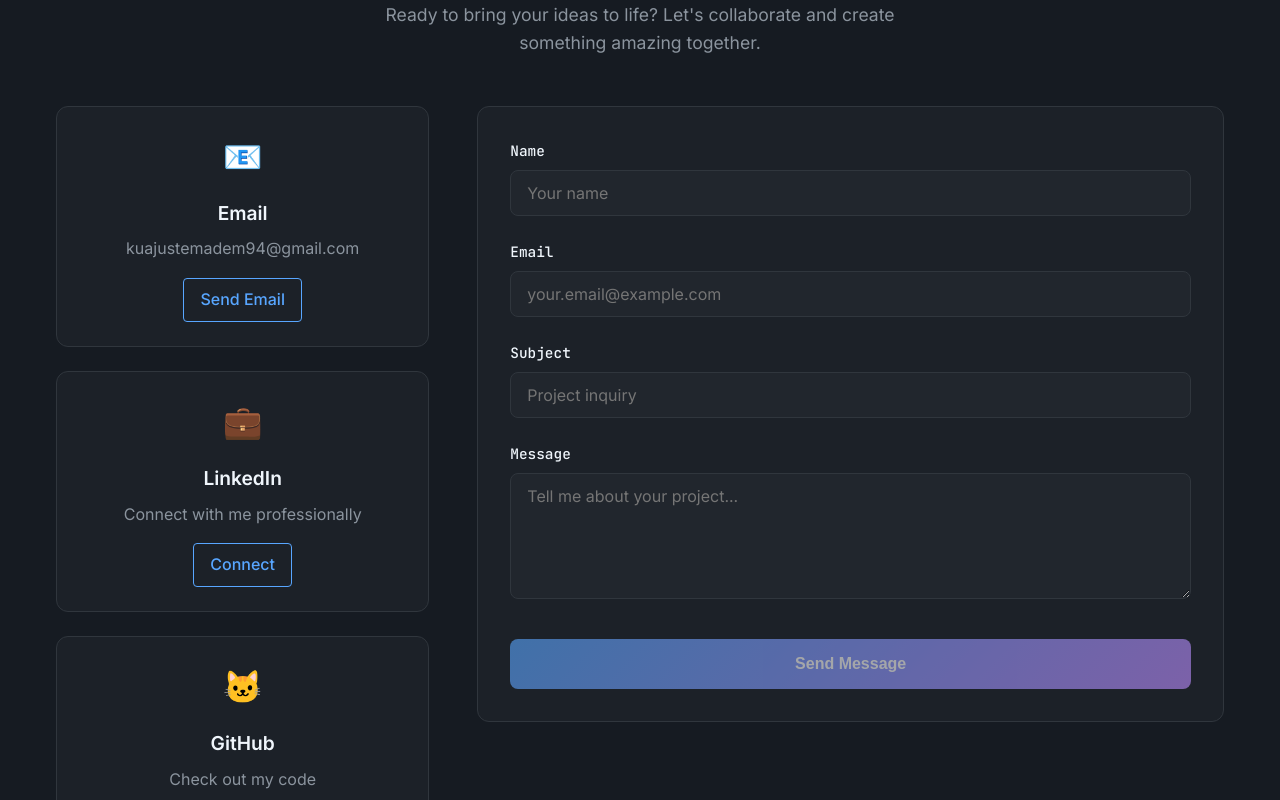
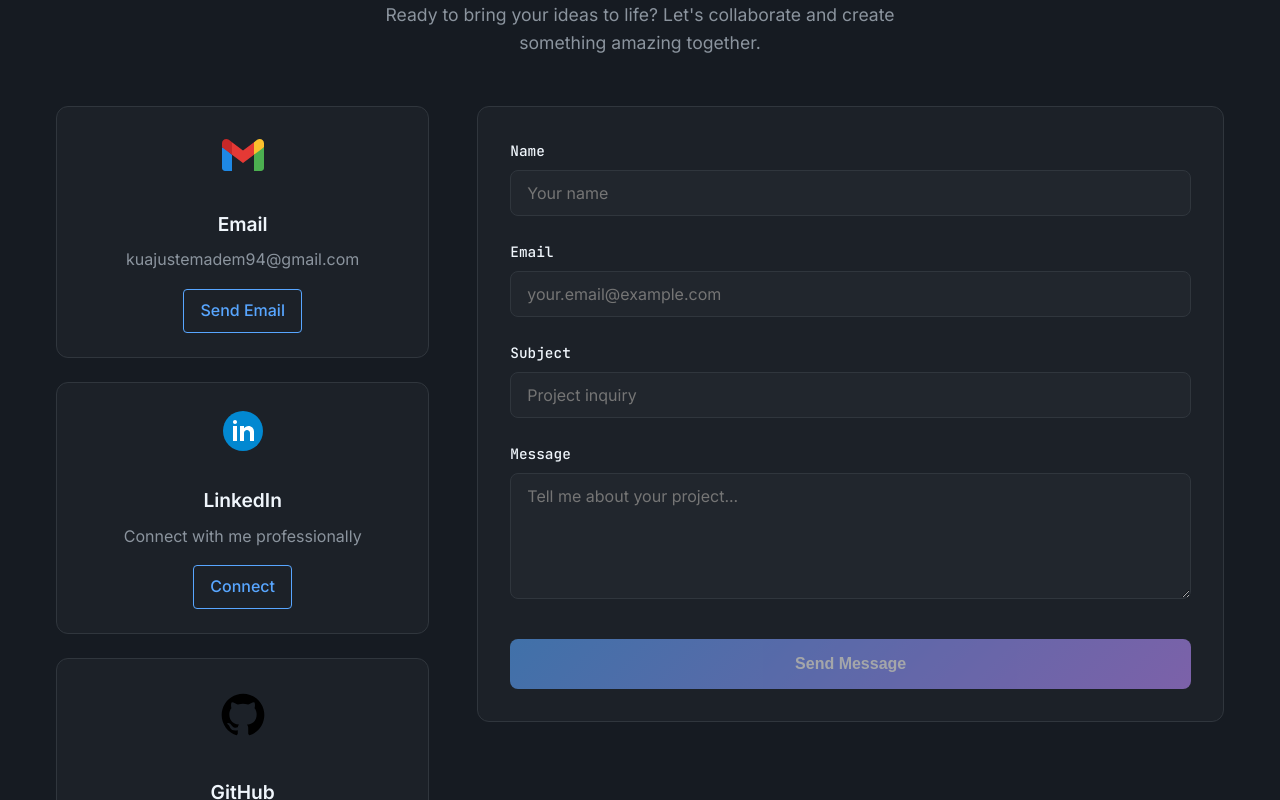
Before and after one commit to JustinEmadem/Celestialdev, an Angular app: page / in a window 1280 px wide. Shown: the part 3360-4160 px from the top of the page. Built offline with nearby package versions, Linux system fonts and the light colour scheme.

Commit message:
Edit contact logos

```diff
--- a/src/app/components/contact/contact.component.html
+++ b/src/app/components/contact/contact.component.html
@@ -13,21 +13,33 @@
     <div class="contact-content">
       <div class="contact-info">
         <div class="info-card">
-          <div class="info-icon">📧</div>
+          <div class="info-icon">
+           <svg xmlns="http://www.w3.org/2000/svg" x="0px" y="0px" width="48" height="48" viewBox="0 0 48 48">
+            <path fill="#4caf50" d="M45,16.2l-5,2.75l-5,4.75L35,40h7c1.657,0,3-1.343,3-3V16.2z"></path><path fill="#1e88e5" d="M3,16.2l3.614,1.71L13,23.7V40H6c-1.657,0-3-1.343-3-3V16.2z"></path><polygon fill="#e53935" points="35,11.2 24,19.45 13,11.2 12,17 13,23.7 24,31.95 35,23.7 36,17"></polygon><path fill="#c62828" d="M3,12.298V16.2l10,7.5V11.2L9.876,8.859C9.132,8.301,8.228,8,7.298,8h0C4.924,8,3,9.924,3,12.298z"></path><path fill="#fbc02d" d="M45,12.298V16.2l-10,7.5V11.2l3.124-2.341C38.868,8.301,39.772,8,40.702,8h0 C43.076,8,45,9.924,45,12.298z"></path>
+          </svg>
+          </div>
           <h3>Email</h3>
           <p>kuajustemadem94&#64;gmail.com</p>
           <a href="mailto:kuajustemadem94@gmail.com" class="info-link">Send Email</a>
         </div>
 
         <div class="info-card">
-          <div class="info-icon">💼</div>
+          <div class="info-icon">
+             <svg xmlns="http://www.w3.org/2000/svg" x="0px" y="0px" width="48" height="48" viewBox="0 0 48 48">
+                <path fill="#0288d1" d="M24 4A20 20 0 1 0 24 44A20 20 0 1 0 24 4Z"></path><path fill="#fff" d="M14 19H18V34H14zM15.988 17h-.022C14.772 17 14 16.11 14 14.999 14 13.864 14.796 13 16.011 13c1.217 0 1.966.864 1.989 1.999C18 16.11 17.228 17 15.988 17zM35 24.5c0-3.038-2.462-5.5-5.5-5.5-1.862 0-3.505.928-4.5 2.344V19h-4v15h4v-8c0-1.657 1.343-3 3-3s3 1.343 3 3v8h4C35 34 35 24.921 35 24.5z"></path>
+            </svg>
+          </div>
           <h3>LinkedIn</h3>
           <p>Connect with me professionally</p>
           <a href="https://www.linkedin.com/in/justin-emadem-5b064b31a/" target="_blank" class="info-link">Connect</a>
         </div>
 
         <div class="info-card">
-          <div class="info-icon">🐱</div>
+          <div class="info-icon">
+            <svg xmlns="http://www.w3.org/2000/svg" x="0px" y="0px" width="64" height="64" viewBox="0 0 72 72">
+              <path d="M36,12c13.255,0,24,10.745,24,24c0,10.656-6.948,19.685-16.559,22.818c0.003-0.009,0.007-0.022,0.007-0.022	s-1.62-0.759-1.586-2.114c0.038-1.491,0-4.971,0-6.248c0-2.193-1.388-3.747-1.388-3.747s10.884,0.122,10.884-11.491	c0-4.481-2.342-6.812-2.342-6.812s1.23-4.784-0.426-6.812c-1.856-0.2-5.18,1.774-6.6,2.697c0,0-2.25-0.922-5.991-0.922	c-3.742,0-5.991,0.922-5.991,0.922c-1.419-0.922-4.744-2.897-6.6-2.697c-1.656,2.029-0.426,6.812-0.426,6.812	s-2.342,2.332-2.342,6.812c0,11.613,10.884,11.491,10.884,11.491s-1.097,1.239-1.336,3.061c-0.76,0.258-1.877,0.576-2.78,0.576	c-2.362,0-4.159-2.296-4.817-3.358c-0.649-1.048-1.98-1.927-3.221-1.927c-0.817,0-1.216,0.409-1.216,0.876s1.146,0.793,1.902,1.659	c1.594,1.826,1.565,5.933,7.245,5.933c0.617,0,1.876-0.152,2.823-0.279c-0.006,1.293-0.007,2.657,0.013,3.454	c0.034,1.355-1.586,2.114-1.586,2.114s0.004,0.013,0.007,0.022C18.948,55.685,12,46.656,12,36C12,22.745,22.745,12,36,12z"></path>
+            </svg>
+          </div>
           <h3>GitHub</h3>
           <p>Check out my code</p>
           <a href="https://github.com/JustinEmadem" target="_blank" class="info-link">Follow</a>
```
